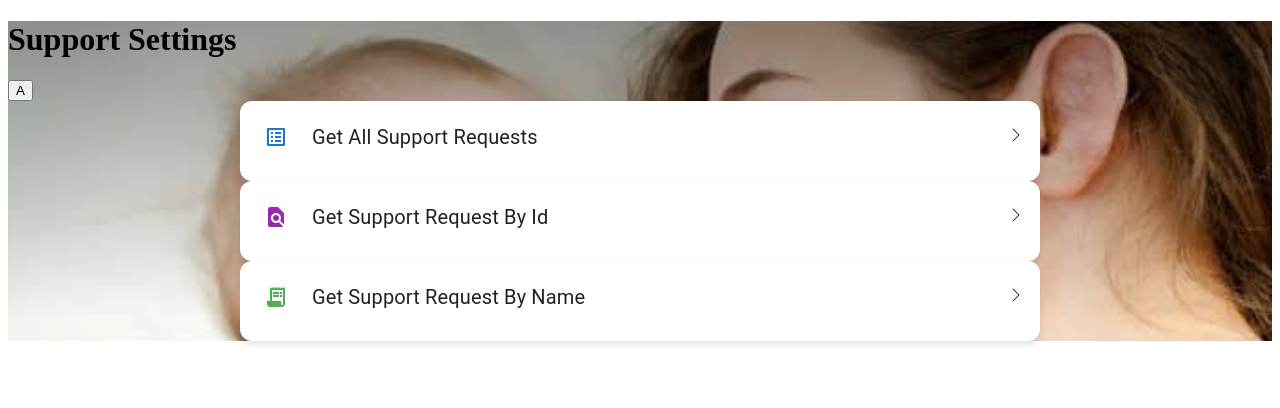
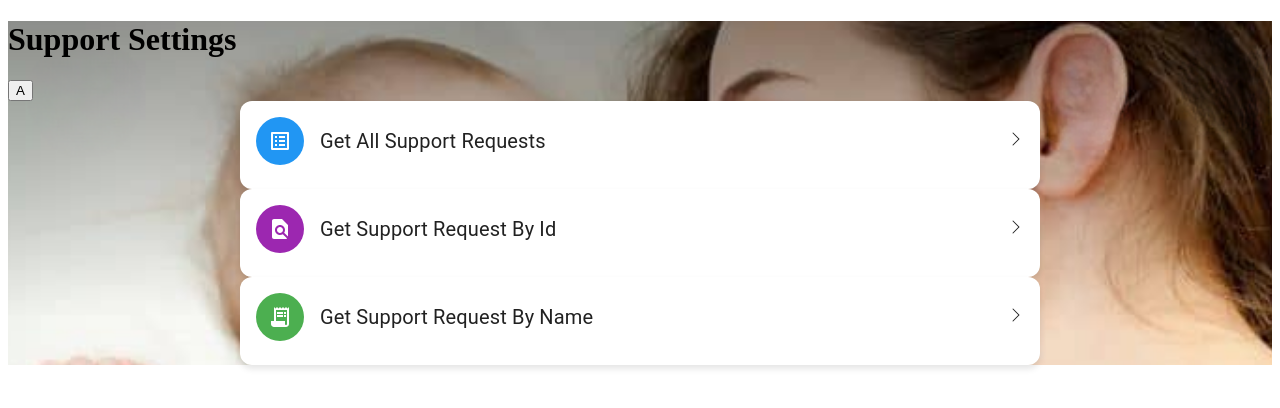
Before and after one commit to AdikaNathaniel/AwopaWeb, a React (Create React App) app: page /support-settings in a window 1280 px wide. Shown: the top 408 px of the page. Built offline with nearby package versions, Linux system fonts and the light colour scheme.

Commit message:
backend connect

```diff
--- a/src/components/support-settings.jsx
+++ b/src/components/support-settings.jsx
@@ -39,30 +39,33 @@ const SupportSettingsPage = ({ userEmail = 'admin@example.com' }) => {
 
   const supportOptions = [
     {
-      icon: <ListAltIcon color="primary" />,
+      icon: <ListAltIcon sx={{ color: '#ffffff' }} />,
       title: "Get All Support Requests",
       // subtitle: "View all support requests in the system",
       // type: "All Requests",
+      iconBgColor: '#2196f3', // Blue
       onClick: () => {
         _onOptionSelected("Get All Support Requests");
         navigate('/support-requests');
       }
     },
     {
-      icon: <FindInPageIcon color="secondary" />,
+      icon: <FindInPageIcon sx={{ color: '#ffffff' }} />,
       title: "Get Support Request By Id",
       // subtitle: "Search for specific support request by ID",
       // type: "By ID",
+      iconBgColor: '#9c27b0', // Purple
       onClick: () => {
         _onOptionSelected("Get Support Request By Id");
         navigate('/support-by-id');
       }
     },
     {
-      icon: <ReceiptLongIcon sx={{ color: '#4caf50' }} />,
+      icon: <ReceiptLongIcon sx={{ color: '#ffffff' }} />,
       title: "Get Support Request By Name",
       // subtitle: "Search for support request by name",
       // type: "By Name",
+      iconBgColor: '#4caf50', // Green
       onClick: () => {
         _onOptionSelected("Get Support Request By Name");
         navigate('/support-by-name');
@@ -134,7 +137,7 @@ const SupportSettingsPage = ({ userEmail = 'admin@example.com' }) => {
       <div className="absolute inset-0 bg-black bg-opacity-10 z-10"></div>
 
       <div className="relative z-20 p-6">
-        {/* Header Section - Same as UserListPage */}
+        {/* Header Section */}
         <motion.div
           initial={{ y: -50, opacity: 0 }}
           animate={{ y: 0, opacity: 1 }}
@@ -192,14 +195,17 @@ const SupportSettingsPage = ({ userEmail = 'admin@example.com' }) => {
                   >
                     <CardContent>
                       <Box sx={{ display: 'flex', alignItems: 'center' }}>
-                        <div style={{ marginRight: '16px' }}>
-                          <Avatar sx={{
-                            width: 40,
-                            height: 40,
-                            bgcolor: 'transparent'
-                          }}>
-                            {option.icon}
-                          </Avatar>
+                        <div style={{
+                          marginRight: '16px',
+                          width: 48,
+                          height: 48,
+                          borderRadius: '50%',
+                          backgroundColor: option.iconBgColor,
+                          display: 'flex',
+                          alignItems: 'center',
+                          justifyContent: 'center'
+                        }}>
+                          {option.icon}
                         </div>
 
                         <Box sx={{ flexGrow: 1 }}>
@@ -229,10 +235,9 @@ const SupportSettingsPage = ({ userEmail = 'admin@example.com' }) => {
               ))}
             </div>
           </motion.div>
-
         </div>
 
-        {/* User Modal - Same as UserListPage */}
+        {/* User Modal */}
         <AnimatePresence>
           {showUserModal && <UserModal />}
         </AnimatePresence>
```
